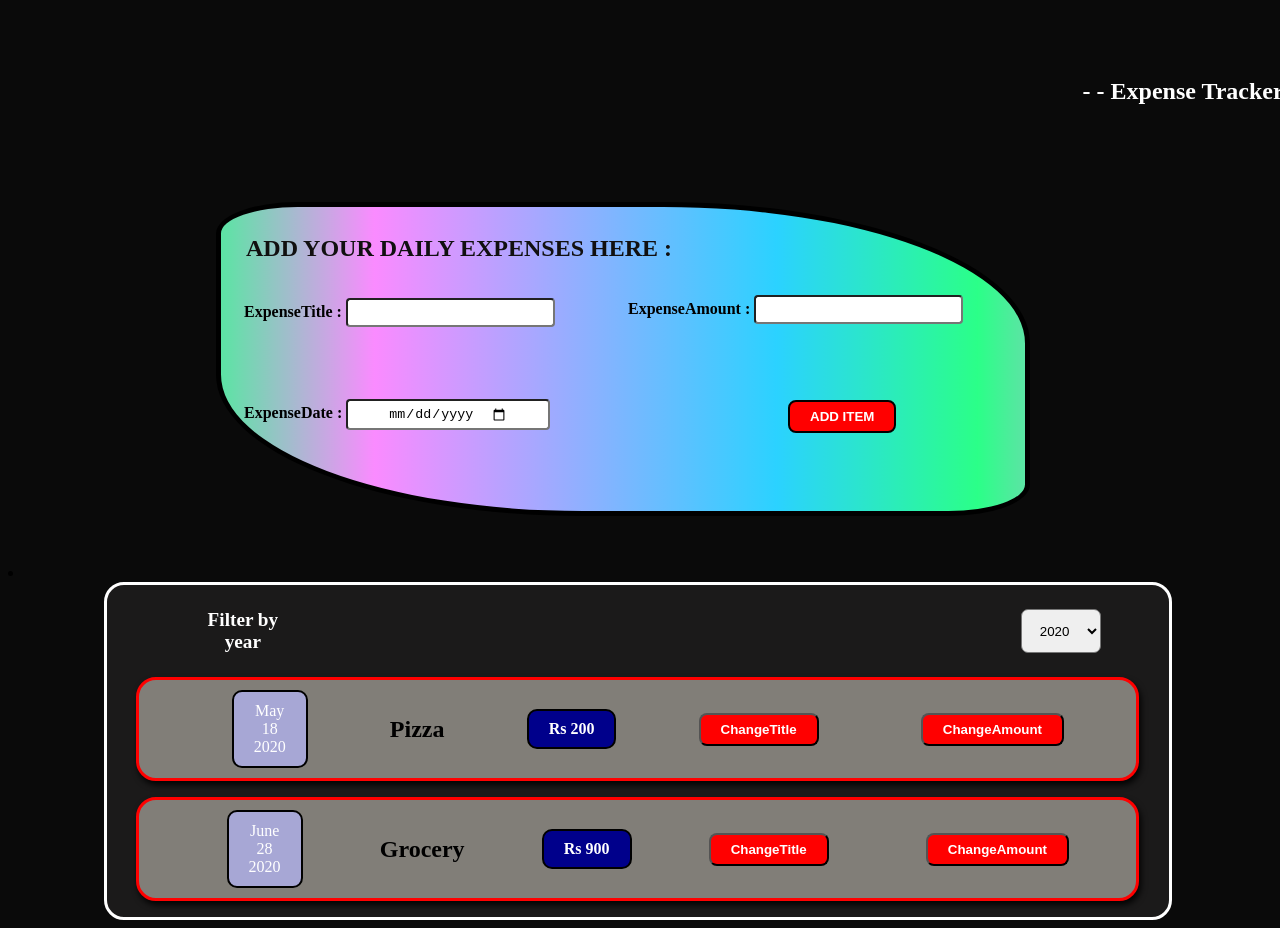
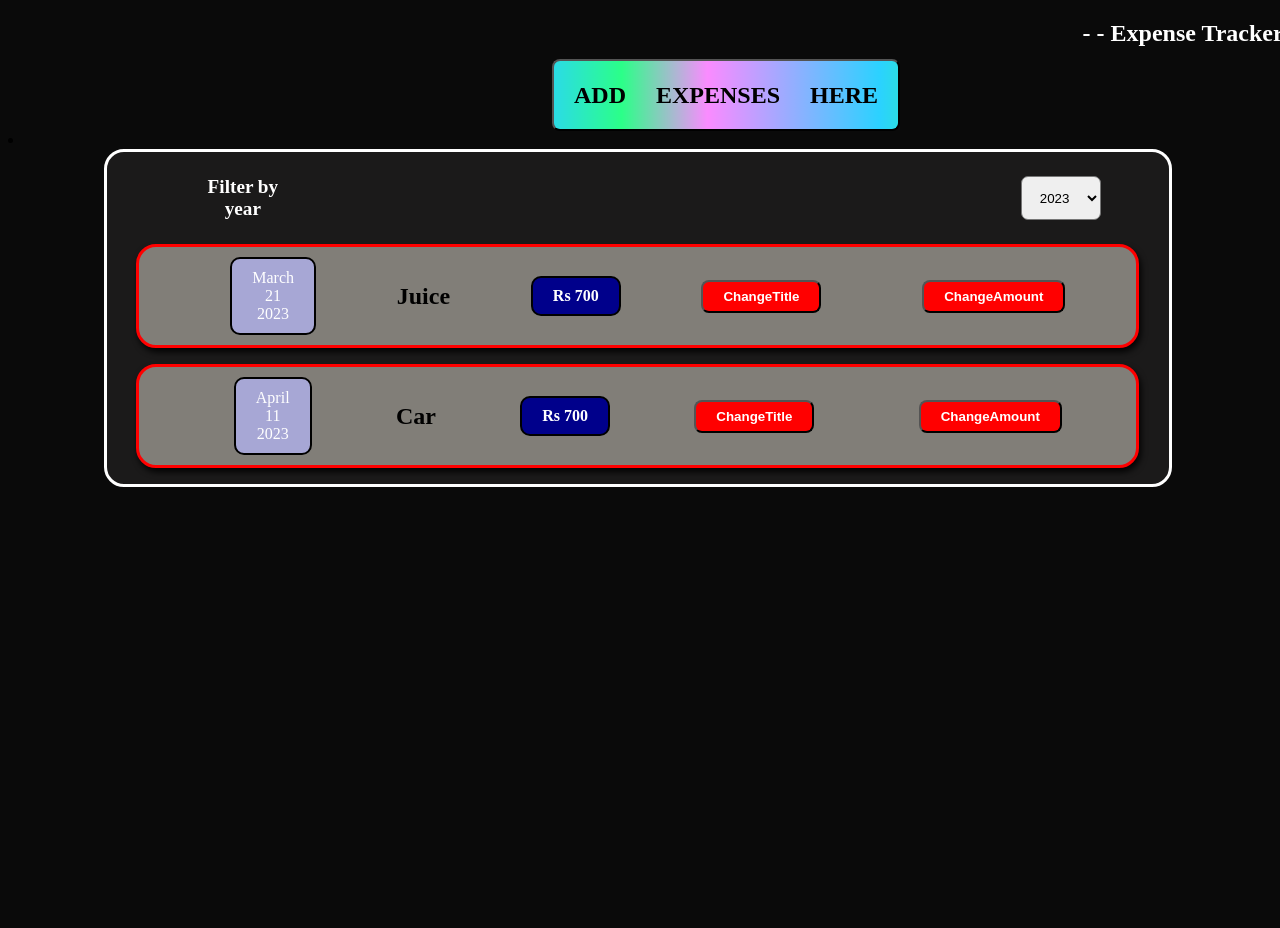
Before and after one commit to Vaibhavdesai99/React-JS, a React (Create React App) app: page / in a window 1280 px wide. Shown: the top 928 px of the page. After the commit the page ends 800 px from the top, so only its background shows below. Built offline with nearby package versions, Linux system fonts and the light colour scheme.

Commit message:
DIY - Challenges on Conditional Rendering (visible form on screen when user hit on ADD-EXPENSE)

```diff
--- a/src/App.css
+++ b/src/App.css
@@ -1,4 +1,4 @@
-.background{
+.background {
   display: inline-block;
   margin: auto 6rem;
   background-color: rgb(27, 26, 26);
@@ -6,25 +6,15 @@
   border: 3px solid white;
 }
 
-.Expense_list{
-
+.Expense_list {
   text-align: center;
   margin: 1rem;
   font-weight: bold;
   font-size: x-large;
   /* text-decoration-line: underline; */
   position: relative;
-  top: 62px;
+  top: 4px;
   color: white;
-}
-
-
-
-.title{
-  position: relative;
-    left: 238px;
-    top: 172px;
-    color: rgb(17, 16, 16);
 }
 
 /*
@@ -51,6 +41,10 @@
 }
 
 @keyframes marquee {
-    0% { transform: translateX(100%); }
-    100% { transform: translateX(-100%); }
+  0% {
+    transform: translateX(100%);
   }
+  100% {
+    transform: translateX(-100%);
+  }
+}
--- a/src/App.js
+++ b/src/App.js
@@ -23,19 +23,29 @@ const Dummy_expenses = [
   },
 
   {
-    date: new Date(2022, 4, 28),
+    date: new Date(2021, 4, 28),
     title: "Clothes",
     amount: 800,
   },
   {
-    date: new Date(2021, 2, 21),
-    title: "Home",
+    date: new Date(2023, 2, 21),
+    title: "Juice",
+    amount: 700,
+  },
+  {
+    date: new Date(2023, 3, 11),
+    title: "Car",
+    amount: 700,
+  },
+  {
+    date: new Date(2023, 12, 12),
+    title: "Bike",
     amount: 700,
   },
 ];
 
 const App = () => {
-  const [filteredYear, selectedFilteredYear] = useState("2020");
+  const [filteredYear, selectedFilteredYear] = useState("2023");
 
   const [expenses, setExpenses] = useState(Dummy_expenses);
 
@@ -57,7 +67,6 @@ const App = () => {
   return (
     <>
       <h2 className="Expense_list"> - - Expense Tracker - -</h2>
-      <h2 className="title">ADD YOUR DAILY EXPENSES HERE : </h2>
 
       {/* get data from child to parent: */}
       <NewExpenses onAddExpenses={addExpenseHandler} />
--- a/src/components/Expenses/ExpenseFilter.js
+++ b/src/components/Expenses/ExpenseFilter.js
@@ -13,10 +13,10 @@ const ExpenseFilter = (props) => {
         <label className="label">Filter by year</label>
 
         <select value={props.selected} onChange={dropDownChangeHandler}>
+          <option value="2023">2023</option>
           <option value="2022">2022</option>
           <option value="2021">2021</option>
-          <option value="2020">2020</option>
-          <option value="2019">2019</option>
+          <option value="2010">2020</option>
         </select>
       </div>
     </div>
--- a/src/components/NewExpenses/ExpenseForm.css
+++ b/src/components/NewExpenses/ExpenseForm.css
@@ -1,4 +1,4 @@
-.expense-form{
+.expense-form {
   border: 5px solid black;
   width: 60%;
   margin-top: 7rem;
@@ -12,9 +12,15 @@
   font-weight: bolder;
 }
 
+.title {
+  position: relative;
+  left: 4px;
+  top: -66px;
+  color: rgb(17, 16, 16);
+}
 
 /* expense - form background color-changes */
-.expense-form{
+.expense-form {
   background-image: linear-gradient(
     90deg,
     #fa8bff 0%,
@@ -26,60 +32,83 @@ background-image: linear-gradient(
   animation: slide 1s linear infinite;
 }
 
-@keyframes slide{
-  100%{
+@keyframes slide {
+  100% {
     background-position: 20rem;
   }
 }
 
-
-.form-controls{
-
+.form-controls {
   display: flex;
   flex-direction: column;
   gap: 2rem;
 }
-.form-input-amount{
+.form-input-amount {
   margin-left: 24rem;
 
   margin-top: -4rem;
 }
-.addExpenseButton{
+.addExpenseButton {
   position: relative;
   top: 13px;
   left: 34rem;
 }
 
-.btn{
+.btn {
   padding: 7px 20px;
   border-radius: 8px;
   font-weight: bold;
   background: red;
   color: white;
   border: 2px solid black;
+  position: relative;
+  top: -26px;
+  right: 38px;
 }
 
-.form-input-date{
+.form-input-date {
   position: relative;
   top: 43px;
 }
 
-
-input[type='text']{
-
+input[type="text"] {
   padding: 5px 14px;
   border-radius: 4px;
-
+  position: relative;
+  top: -29px;
 }
 
+.label1 {
+  position: relative;
+  top: -31px;
+}
 
-input[type="date"]{
+input[type="date"] {
   padding: 5px 40px;
   border-radius: 4px;
+  position: relative;
+  top: -23px;
 }
 
-input[type="number"]{
+.label2 {
+  position: relative;
+  top: -24px;
+}
+
+input[type="number"] {
   padding: 5px 14px;
   border-radius: 4px;
+  position: relative;
+  top: -26px;
+}
 
+.label3 {
+  position: relative;
+  top: -28px;
 }
+
+.cancelbutton {
+  position: relative;
+  top: -26px;
+  left: -11px;
+}
--- a/src/components/NewExpenses/ExpenseForm.js
+++ b/src/components/NewExpenses/ExpenseForm.js
@@ -1,89 +1,92 @@
-import React ,{useState} from "react";
+import React, { useState } from "react";
 
-import './ExpenseForm.css'
+import "./ExpenseForm.css";
 
 const ExpenseForm = (props) => {
-
   //here we use useState for three diff input fields:
 
-const[enteredtitle,updatedTitle] = useState('')
-const[enteredamount,updatedAmount] = useState('')
-const[enteredate,updatedDate] = useState('')
+  const [enteredtitle, updatedTitle] = useState("");
+  const [enteredamount, updatedAmount] = useState("");
+  const [enteredate, updatedDate] = useState("");
 
+  const titleHandler = (event) => {
+    updatedTitle(event.target.value);
+  };
 
+  const amountHandler = (event) => {
+    updatedAmount(event.target.value);
+  };
 
-const titleHandler =(event)=>{
-
-  updatedTitle(event.target.value)
-
-}
-
-const amountHandler =(event) =>{
-
-  updatedAmount(event.target.value)
-
-}
-
-const dateHandler =(event)=>{
-
-  updatedDate(event.target.value)
-
-}
+  const dateHandler = (event) => {
+    updatedDate(event.target.value);
+  };
 
   //onSubmit event , when user click on Additem , data get stored in Object and log it.
   const formsubmited = (event) => {
+    event.preventDefault();
 
-event.preventDefault()
-
- const formData ={
-
+    const formData = {
       title: enteredtitle,
       amount: enteredamount,
-      date: new Date(enteredate)
-   }
+      date: new Date(enteredate),
+    };
 
     //sending the data to NewExpenses.js
-   props.onSaveExpenseData(formData)
+    props.onSaveExpenseData(formData);
 
     //clearing the input fields :
-      updatedTitle('')
-      updatedAmount('')
-      updatedDate('')
-
-}
-
-
-
+    updatedTitle("");
+    updatedAmount("");
+    updatedDate("");
+  };
 
   return (
     <>
       <form onSubmit={formsubmited}>
         <div className="expense-form">
+          <h2 className="title">ADD YOUR DAILY EXPENSES HERE : </h2>
           <div className="form-controls">
             <div className="form-input">
-          <label>ExpenseTitle : </label>
-          <input type="text" onChange={titleHandler} value={enteredtitle}></input>
+              <label className="label1">ExpenseTitle : </label>
+              <input
+                type="text"
+                onChange={titleHandler}
+                value={enteredtitle}
+              ></input>
             </div>
 
             <div className="form-input-amount">
-          <label>ExpenseAmount : </label>
-          <input type="number" onChange={amountHandler} value={enteredamount}></input>
+              <label className="label3">ExpenseAmount : </label>
+              <input
+                type="number"
+                onChange={amountHandler}
+                value={enteredamount}
+              ></input>
             </div>
 
             <div className="form-input-date">
-          <label>ExpenseDate : </label>
-          <input type="date" onChange={dateHandler} value={enteredate}></input>
+              <label className="label2">ExpenseDate : </label>
+              <input
+                type="date"
+                onChange={dateHandler}
+                value={enteredate}
+              ></input>
             </div>
           </div>
           <div className="addExpenseButton">
             <button className="btn">ADD ITEM</button>
+            {/* To disappear the form we pass onCancel via props when user hit on cancel form get disappers */}
+            <button
+              className="cancelbutton"
+              type="button"
+              onClick={props.onCancel}
+            >
+              Cancel
+            </button>
           </div>
         </div>
-
       </form>
-
     </>
-
   );
 };
 
--- a/src/components/NewExpenses/NewExpenses.css
+++ b/src/components/NewExpenses/NewExpenses.css
@@ -0,0 +1,36 @@
+.add_expenses {
+  position: relative;
+  left: 544px;
+  padding: 20px 20px;
+  position: relative;
+  left: 544px;
+  padding: 20px 20px;
+  font-family: emoji;
+  font-size: x-large;
+  font-weight: bold;
+}
+
+.add_expenses {
+  background-image: linear-gradient(
+    90deg,
+    #fa8bff 0%,
+    #2bd2ff 50%,
+    #2bff88 75%,
+    #fa8bff 100%
+  );
+  color: black;
+  animation: slide 1s linear infinite;
+}
+
+@keyframes slide {
+  100% {
+    background-position: 20rem;
+  }
+}
+/*
+.newExpense {
+  background-color: cadetblue;
+  width: 50%;
+  position: relative;
+  left: 300px;
+} */
--- a/src/components/NewExpenses/NewExpenses.js
+++ b/src/components/NewExpenses/NewExpenses.js
@@ -1,33 +1,51 @@
-import React from 'react'
-
-import ExpenseForm from './ExpenseForm'
-
-import './NewExpenses.css'
+import React, { useState } from "react";
+import ExpenseForm from "./ExpenseForm";
+import "./NewExpenses.css";
 
 const NewExpenses = (props) => {
+  // State variable to keep track of whether the expense form is visible on screen or not
+  const [isVisibleOnScreen, setIsVisibleOnScreen] = useState(false);
 
- //Receiving the data from ExpenseForm.js : this parameter can be any name data get recived here.
-const saveExpenseDataHandler =(enteredExpenseData)=>{
+  // Function to handle saving of expense data
+  const saveExpenseDataHandler = (enteredExpenseData) => {
+    // Adding a unique id to the expense data object
+    const expenseData = {
+      ...enteredExpenseData,
+      id: Math.random().toString(),
+    };
+    // Passing the expense data to the App.js component
+    props.onAddExpenses(expenseData);
+    // Setting the visibility of the expense form to false after data is saved
+    setIsVisibleOnScreen(false);
+  };
 
-const expenseData ={
+  // Function to handle showing of the expense form
+  const startEditingHandler = () => {
+    setIsVisibleOnScreen(true);
+  };
 
-                     ...enteredExpenseData,
-                    id:Math.random().toString()
-                  }
-
-
-//here passing the data to App.js
-    props.onAddExpenses(expenseData);
-
-  }
-
+  // // Function to handle cancelling of the expense form
+  const cancelEditingHandler = () => {
+    setIsVisibleOnScreen(false);
+  };
 
   return (
-    <div className='newExpense'>
+    <div className="newExpense">
+      {/* Show the "ADD EXPENSES HERE" button if the expense form is not visible */}
+      {!isVisibleOnScreen && (
+        <button className="add_expenses" onClick={startEditingHandler}>
+          ADD EXPENSES HERE
+        </button>
+      )}
+      {/* Show the expense form if it is visible */}
+      {isVisibleOnScreen && (
+        <ExpenseForm
+          onSaveExpenseData={saveExpenseDataHandler}
+          onCancel={cancelEditingHandler}
+        />
+      )}
+    </div>
+  );
+};
 
-        <ExpenseForm  onSaveExpenseData={saveExpenseDataHandler} />
-    </div>
-  )
-}
-
-export default NewExpenses
+export default NewExpenses;
```
Lines whose indentation alone changed are shown as unchanged.
